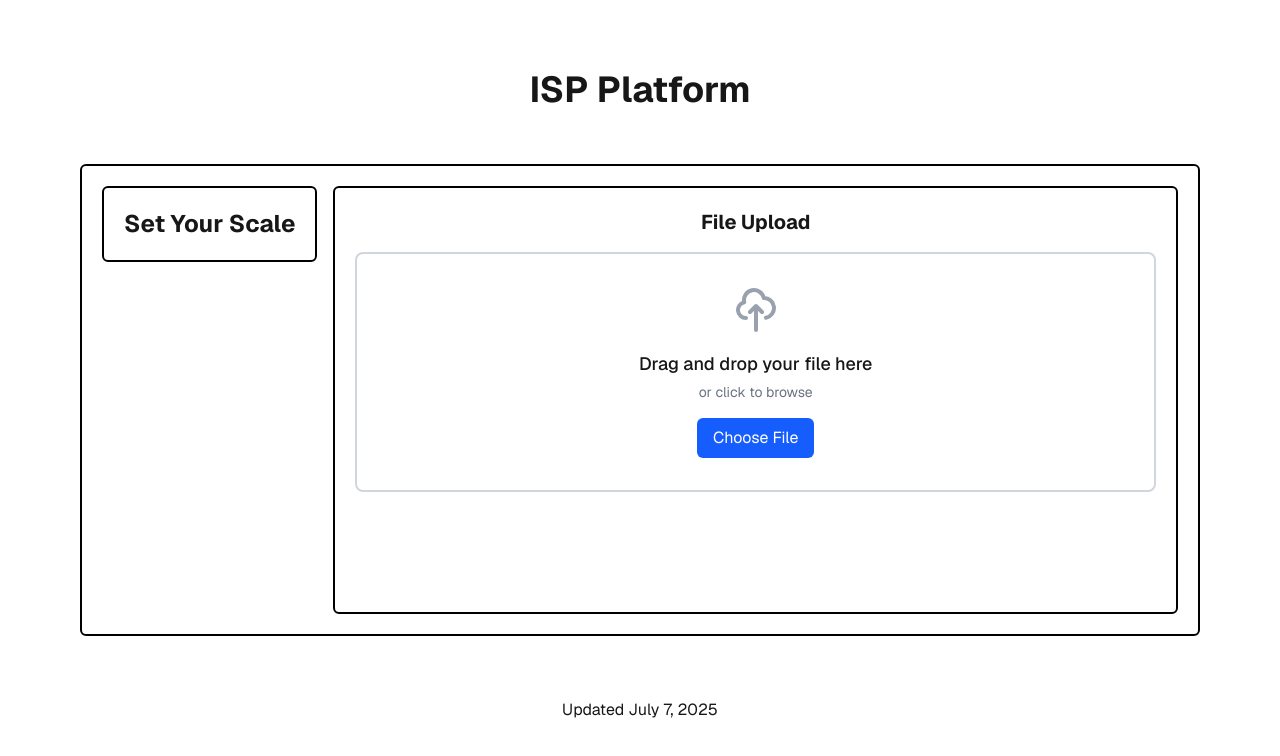
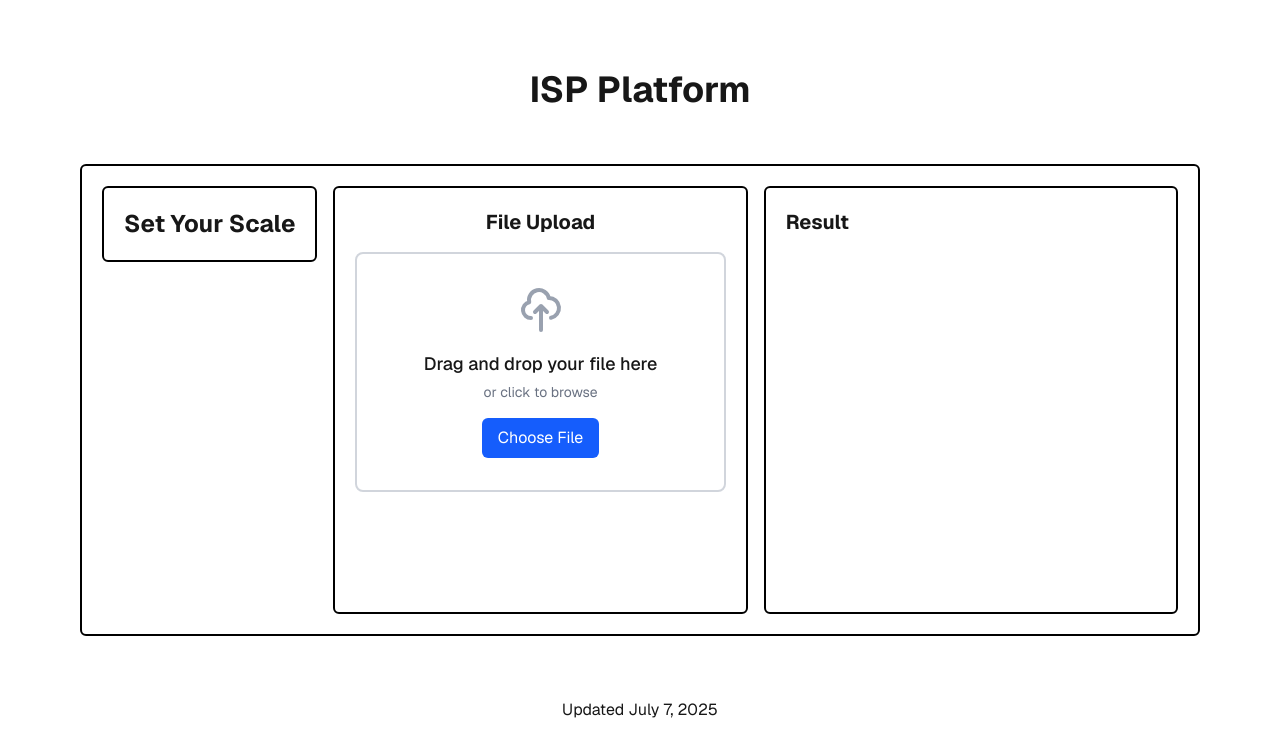
Before and after one commit to wococareercenter/Internship-Stipend-Program, a Next.js app: page / in a window 1280 px wide. Shown: the top 756 px of the page. Built offline with nearby package versions, Linux system fonts and the light colour scheme.

Commit message:
results component

```diff
--- /dev/null
+++ b/app/components/Result.js
@@ -0,0 +1,9 @@
+export default function Result() {
+    return (
+        <div className="flex flex-row items-start gap-4 border-2 border-black rounded-md p-5 w-full h-full">
+          <h1 className="text-xl font-bold text-center">
+            Result
+        </h1>
+        </div>
+    );
+}
--- a/app/page.js
+++ b/app/page.js
@@ -1,5 +1,6 @@
 import Scale from "./components/Scale";
 import Upload from "./components/Upload";
+import Result from "./components/Result";
 
 export default function Home() {
   return (
@@ -9,6 +10,7 @@ export default function Home() {
       <div className="flex flex-row items-start gap-4 border-2 border-black rounded-md p-5 w-full h-full">
         <Scale />
         <Upload />
+        <Result />
       </div>
       <footer className="row-start-3 flex gap-[24px] flex-wrap items-center justify-center">
        Updated July 7, 2025
```
Also changed, not shown: 1 other file (tests, documents, lock files or other folders).
